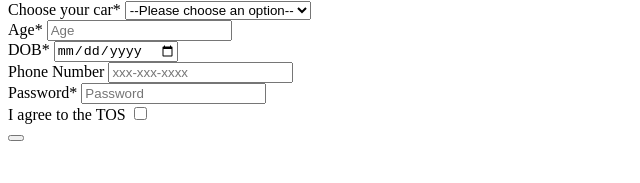
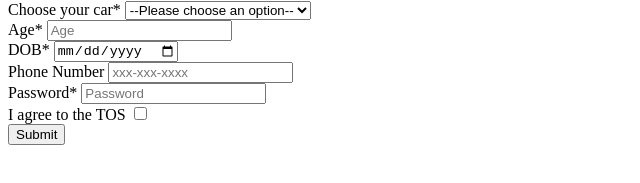
Before and after one commit to acciojob/signup-form-car-prasadmull, a website: page main.html in a window 1280 px wide. Shown: the part 69-252 px from the top of the page, without its empty margins (0-640 px from the left). Drawn offline with Linux system fonts and the light colour scheme.

Commit message:
created a submission

```diff
--- a/main.html
+++ b/main.html
@@ -44,7 +44,7 @@
         <label for="tos">I agree to the TOS</label>
         <input type="checkbox" name="" id="tos" required><br>
 
-		<button type="submit" value="Submit">
+		<input button type="submit" value="Submit">
 	</form>
 
     <script type="text/javascript" src="./script.js">
```
